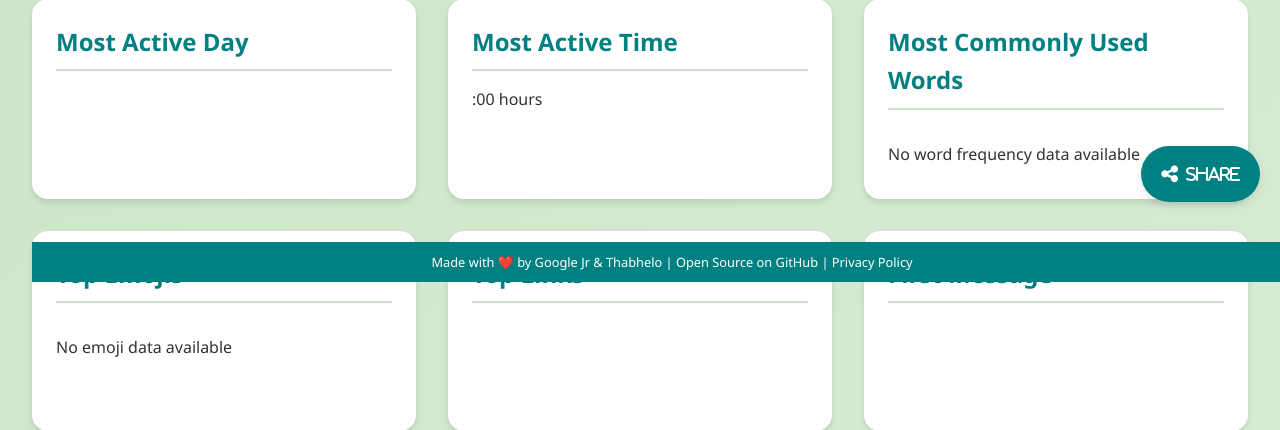
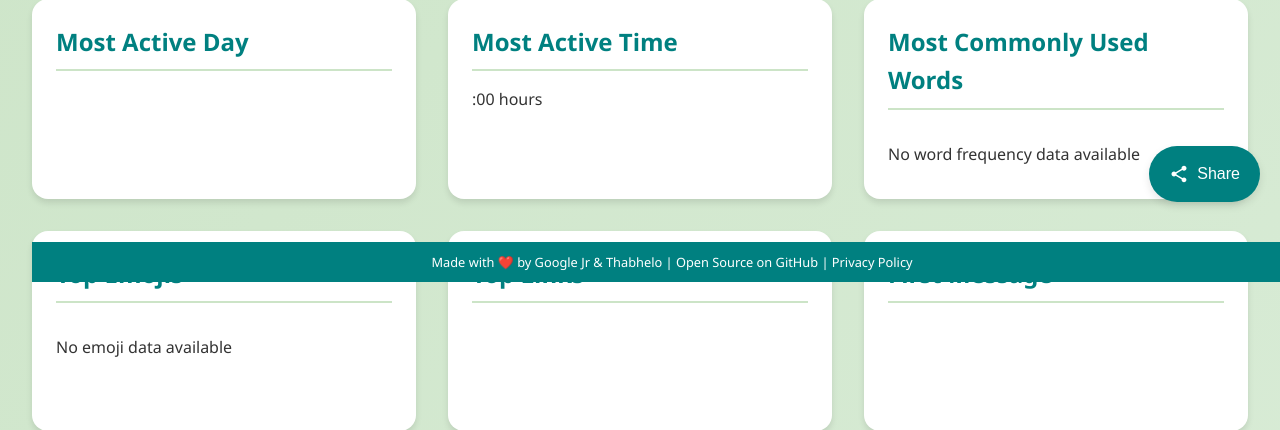
Before and after one commit to xeroxzen/chat-insight, a FastAPI app: template templates/results.html in a window 1280 px wide. Shown: the part 518-948 px from the top of the page. Run offline with FastAPI, Linux system fonts and the light colour scheme; the template is opened without the code that fills it, so the values that code supplies are empty; parts of the project's set-up code (start-up, migrations or seed data) failed here and were passed over.

Commit message:
refactor: Replaced Font Awesome with inline SVG icons
- Removed external Font Awesome stylesheet link
- Replaced Font Awesome icons with inline SVG icons
- Added CSS styles for SVG icons
- Updated share and download buttons with custom SVG icons
- Improved error handling for sharing functionality to ignore user cancellations

```diff
--- a/templates/results.html
+++ b/templates/results.html
@@ -4,10 +4,6 @@
     <meta charset="UTF-8" />
     <meta name="viewport" content="width=device-width, initial-scale=1.0" />
     <link rel="icon" type="image/x-icon" href="/static/favicon.ico" />
-    <link
-      rel="stylesheet"
-      href="https://cdnjs.cloudflare.com/ajax/libs/font-awesome/6.4.0/css/all.min.css"
-    />
     <title>Chat Insight</title>
     <style>
       :root {
@@ -425,6 +421,13 @@
           transform: translateY(0);
         }
       }
+
+      /* SVG Icon Styles */
+      .icon {
+        width: 20px;
+        height: 20px;
+        fill: currentColor;
+      }
     </style>
   </head>
   <body>
@@ -753,20 +756,29 @@
       onclick="toggleShareMenu()"
       aria-label="Open share menu"
     >
-      <i class="fas fa-share-alt" aria-hidden="true"></i>
+      <svg class="icon" viewBox="0 0 24 24" aria-hidden="true">
+        <path
+          d="M18 16.08c-.76 0-1.44.3-1.96.77L8.91 12.7c.05-.23.09-.46.09-.7s-.04-.47-.09-.7l7.05-4.11c.54.5 1.25.81 2.04.81 1.66 0 3-1.34 3-3s-1.34-3-3-3-3 1.34-3 3c0 .24.04.47.09.7L8.04 9.81C7.5 9.31 6.79 9 6 9c-1.66 0-3 1.34-3 3s1.34 3 3 3c.79 0 1.5-.31 2.04-.81l7.12 4.16c-.05.21-.08.43-.08.65 0 1.61 1.31 2.92 2.92 2.92s2.92-1.31 2.92-2.92-1.31-2.92-2.92-2.92z"
+        />
+      </svg>
       <span>Share</span>
     </button>
 
     <div class="share-menu" id="shareMenu">
       <button onclick="shareFullAnalysis()">
-        <i class="fas fa-share-alt"></i> Share Analysis
+        <svg class="icon" viewBox="0 0 24 24" aria-hidden="true">
+          <path
+            d="M18 16.08c-.76 0-1.44.3-1.96.77L8.91 12.7c.05-.23.09-.46.09-.7s-.04-.47-.09-.7l7.05-4.11c.54.5 1.25.81 2.04.81 1.66 0 3-1.34 3-3s-1.34-3-3-3-3 1.34-3 3c0 .24.04.47.09.7L8.04 9.81C7.5 9.31 6.79 9 6 9c-1.66 0-3 1.34-3 3s1.34 3 3 3c.79 0 1.5-.31 2.04-.81l7.12 4.16c-.05.21-.08.43-.08.65 0 1.61 1.31 2.92 2.92 2.92s2.92-1.31 2.92-2.92-1.31-2.92-2.92-2.92z"
+          />
+        </svg>
+        Share Analysis
       </button>
       <button onclick="downloadAllVisuals()">
-        <i class="fas fa-download"></i> Download All Visuals
+        <svg class="icon" viewBox="0 0 24 24" aria-hidden="true">
+          <path d="M19 9h-4V3H9v6H5l7 7 7-7zM5 18v2h14v-2H5z" />
+        </svg>
+        Download All Visuals
       </button>
-      <!-- <button onclick="copyLink()">
-        <i class="fas fa-link"></i> Copy Link
-      </button> -->
     </div>
 
     <!-- Toast Notification -->
@@ -915,8 +927,11 @@
             await copyImageLink(img.src);
           }
         } catch (error) {
-          console.error("Error sharing:", error);
-          showToast("Unable to share. Try downloading instead.");
+          // Don't show error for user cancellation
+          if (error.name !== "AbortError") {
+            console.error("Error sharing:", error);
+            showToast("Unable to share. Try downloading instead.");
+          }
         }
       }
 
@@ -953,8 +968,11 @@
             await copyLink();
           }
         } catch (error) {
-          console.error("Error sharing:", error);
-          showToast("Unable to share. Try copying the link instead.");
+          // Don't show error for user cancellation
+          if (error.name !== "AbortError") {
+            console.error("Error sharing:", error);
+            showToast("Unable to share. Try copying the link instead.");
+          }
         }
         toggleShareMenu();
       }
```
